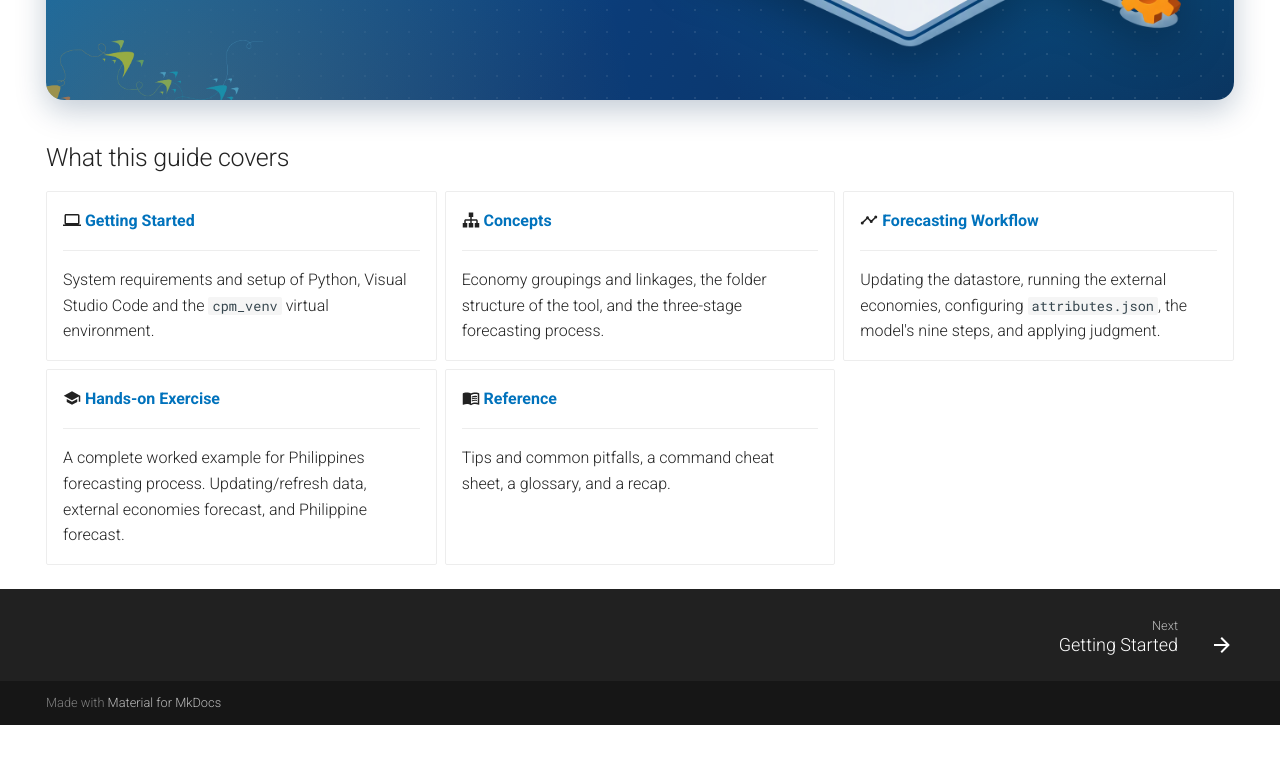
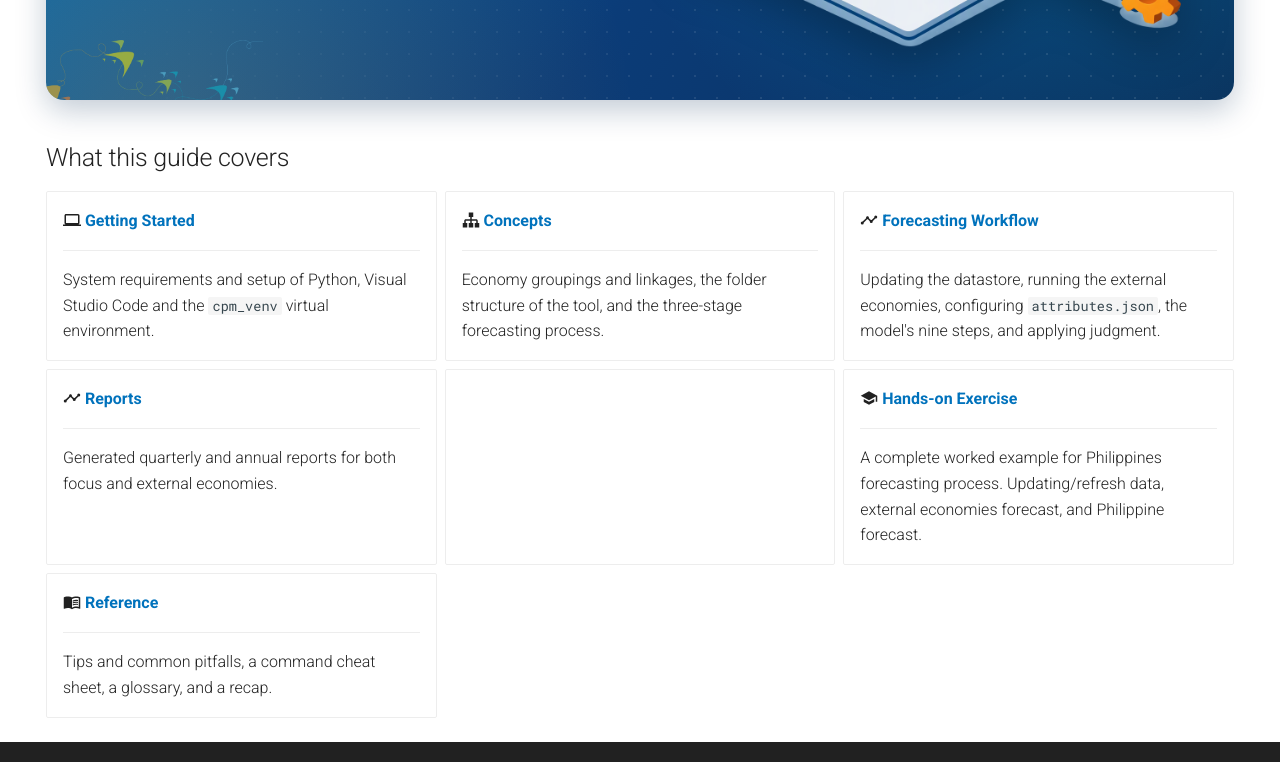
Before and after one commit to dsorino/CPM-tool-guide, a plain HTML site: page index.html in a window 1280 px wide. Shown: the part 511-1273 px from the top of the page. Before the commit the page ends 1236 px from the top, so only its background shows below. Drawn offline with Linux system fonts and the light colour scheme.

Commit message:
Update index.html

```diff
--- a/index.html
+++ b/index.html
@@ -735,6 +735,12 @@
 <p>Updating the datastore, running the external economies, configuring <code>attributes.json</code>, the model's nine steps, and applying judgment.</p>
 </li>
 <li>
+<p><span class="twemoji"><svg xmlns="http://www.w3.org/2000/svg" viewBox="0 0 24 24"><path d="m3 14 .5.07L8.07 9.5a1.95 1.95 0 0 1 .52-1.91c.78-.79 2.04-.79 2.82 0 .53.52.7 1.26.52 1.91l2.57 2.57.5-.07c.18 0 .35 0 .5.07l3.57-3.57C19 8.35 19 8.18 19 8a2 2 0 0 1 2-2 2 2 0 0 1 2 2 2 2 0 0 1-2 2c-.18 0-.35 0-.5-.07l-3.57 3.57c.07.15.07.32.07.5a2 2 0 0 1-2 2 2 2 0 0 1-2-2l.07-.5-2.57-2.57c-.32.07-.68.07-1 0L4.93 15.5 5 16a2 2 0 0 1-2 2 2 2 0 0 1-2-2 2 2 0 0 1 2-2"/></svg></span> <strong><a href="reports.html">Reports</a></strong></p>
+<hr />
+<p>Generated quarterly and annual reports for both focus and external economies.</p>
+</li>
+<li>
+<li>
 <p><span class="twemoji"><svg xmlns="http://www.w3.org/2000/svg" viewBox="0 0 24 24"><path d="M12 3 1 9l11 6 9-4.91V17h2V9M5 13.18v4L12 21l7-3.82v-4L12 17z"/></svg></span> <strong><a href="exercise.html">Hands-on Exercise</a></strong></p>
 <hr />
 <p>A complete worked example for Philippines forecasting process. Updating/refresh data, external economies forecast, and Philippine forecast. </p>
```
